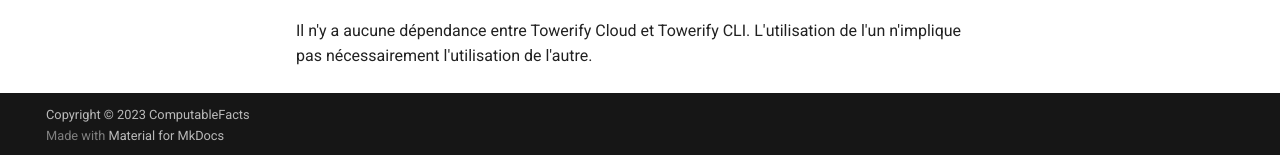
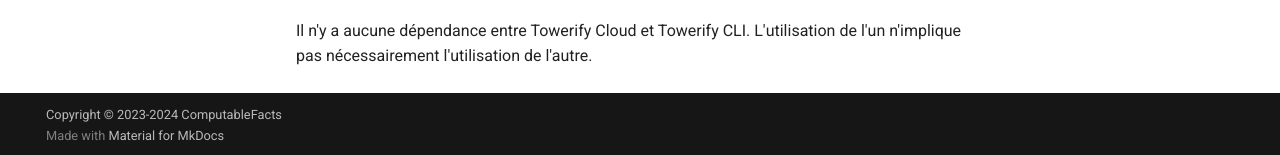
Before and after one commit to computablefacts/towerify-docs, an MkDocs documentation site: the page built from docs/index.md, in a window 1280 px wide and 1332 px high. Shown: the part 1174-1329 px from the top of the window. Built offline with MkDocs 1.6.1 and Material for MkDocs 9.7.7, drawn with Linux system fonts in a browser that asks for light colours.

Commit message:
Add 2024 to the copyright

```diff
--- a/mkdocs.yml
+++ b/mkdocs.yml
@@ -47,7 +47,7 @@
 extra_css:
   - stylesheets/extra.css
 
-copyright: Copyright &copy; 2023 ComputableFacts
+copyright: Copyright &copy; 2023-2024 ComputableFacts
 
 markdown_extensions:
   - admonition
```
